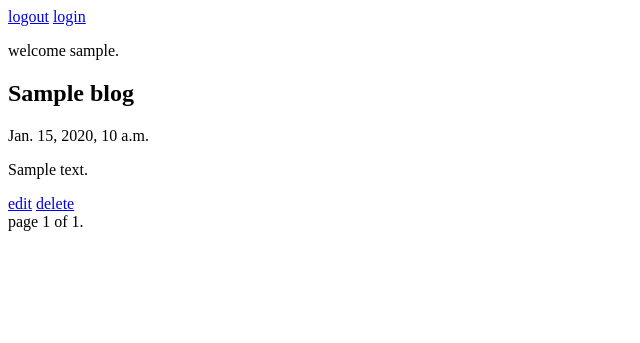
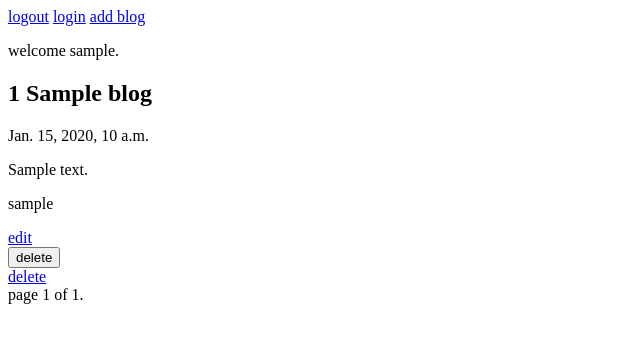
Before and after one commit to huzichunjohn/demo, a Django app: template templates/blog/index.html in a window 1280 px wide. Shown: the top 343 px of the page, without its empty margins (0-640 px from the left). Run offline with Django 3.2, Linux system fonts and the light colour scheme; a user stored in the database is signed in; tables that the repository leaves empty hold one stand-in row (values such as "Sample post"); the template is opened without the code that fills it: most values are stand-ins (such as "Sample title", 1, 10 or a date in 2020); data that the repository does not hold is empty; parts of the project's set-up code (start-up, migrations or seed data) failed here and were passed over.

Commit message:
add the edit and delete blog features.

```diff
--- a/demo/settings.py
+++ b/demo/settings.py
@@ -100,7 +100,7 @@ DATABASES = {
 
 LANGUAGE_CODE = 'en-us'
 
-TIME_ZONE = 'UTC'
+TIME_ZONE = 'Asia/Shanghai'
 
 USE_I18N = True
 
--- a/requirements.txt
+++ b/requirements.txt
@@ -6,6 +6,7 @@ lazy-object-proxy==1.2.2
 MySQL-python==1.2.5
 pep8==1.7.0
 pylint==1.5.5
+pytz==2016.4
 six==1.10.0
 sqlparse==0.1.19
 wrapt==1.10.8
--- a/templates/blog/index.html
+++ b/templates/blog/index.html
@@ -4,16 +4,22 @@
 {% block content %}
   <a href="{% url 'django.contrib.auth.views.logout' %}">logout</a>
   <a href="{% url 'django.contrib.auth.views.login' %}">login</a>
+  <a href="{% url 'add' %}">add blog</a>
   {% if user.is_authenticated %}
     <p>welcome {{ user.username }}.</p>
   {% endif %}
 
   {% for blog in blogs %}
-    <h2>{{ blog.title }}</h2>
+    <h2>{{ blog.id }} {{ blog.title }}</h2>
     <p>{{ blog.timestamp }}</p>
     <p>{{ blog.body }}</p>
+    <p>{{ blog.owner.username }}</p>
     {% if user.username == blog.owner.username or user.is_superuser %}
       <a href="{% url 'edit' blog.id %}">edit</a>
+      <form method="post" action="{% url 'delete' blog.id %}">
+        {% csrf_token %}
+        <input type="submit" value="delete">
+      </form>
       <a href="{% url 'delete' blog.id %}">delete</a>
     {% endif %}
   {% endfor %}
```
Also changed, not shown: blog/views.py (+18 -2 lines).
